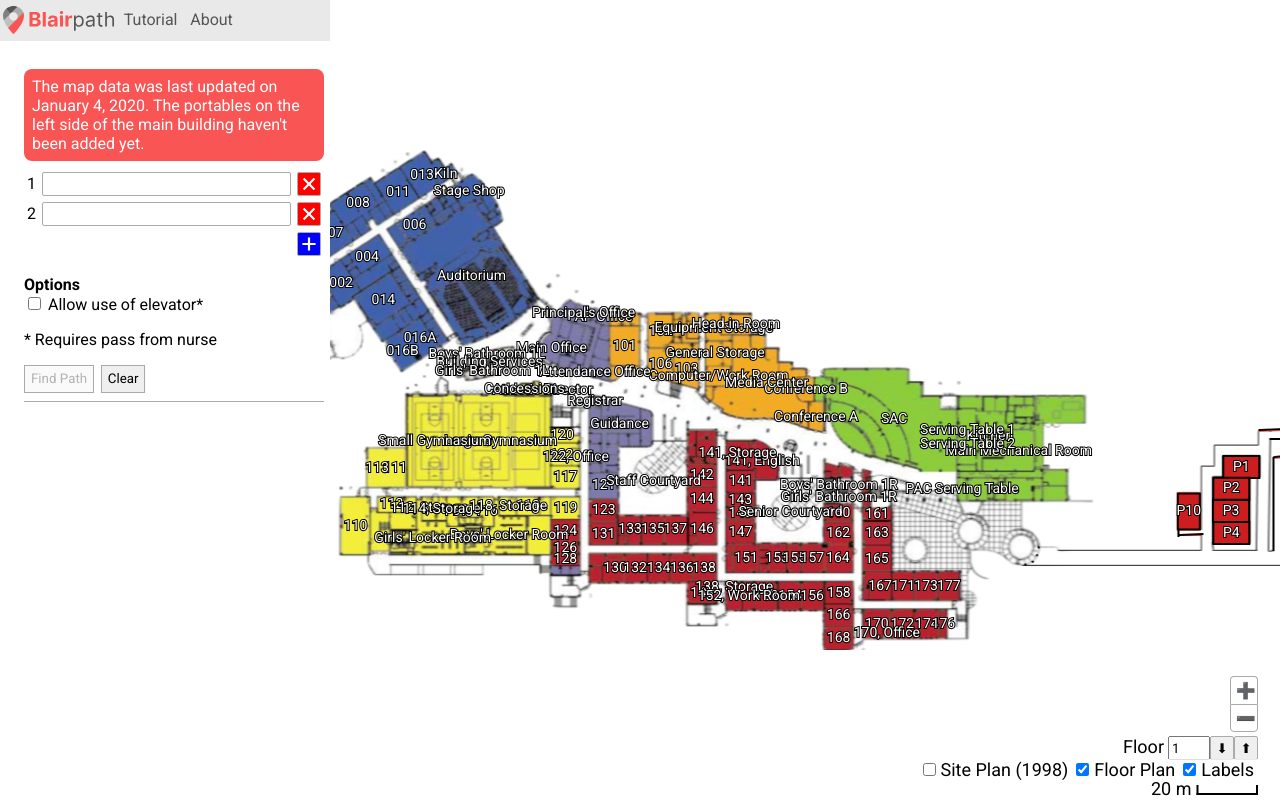
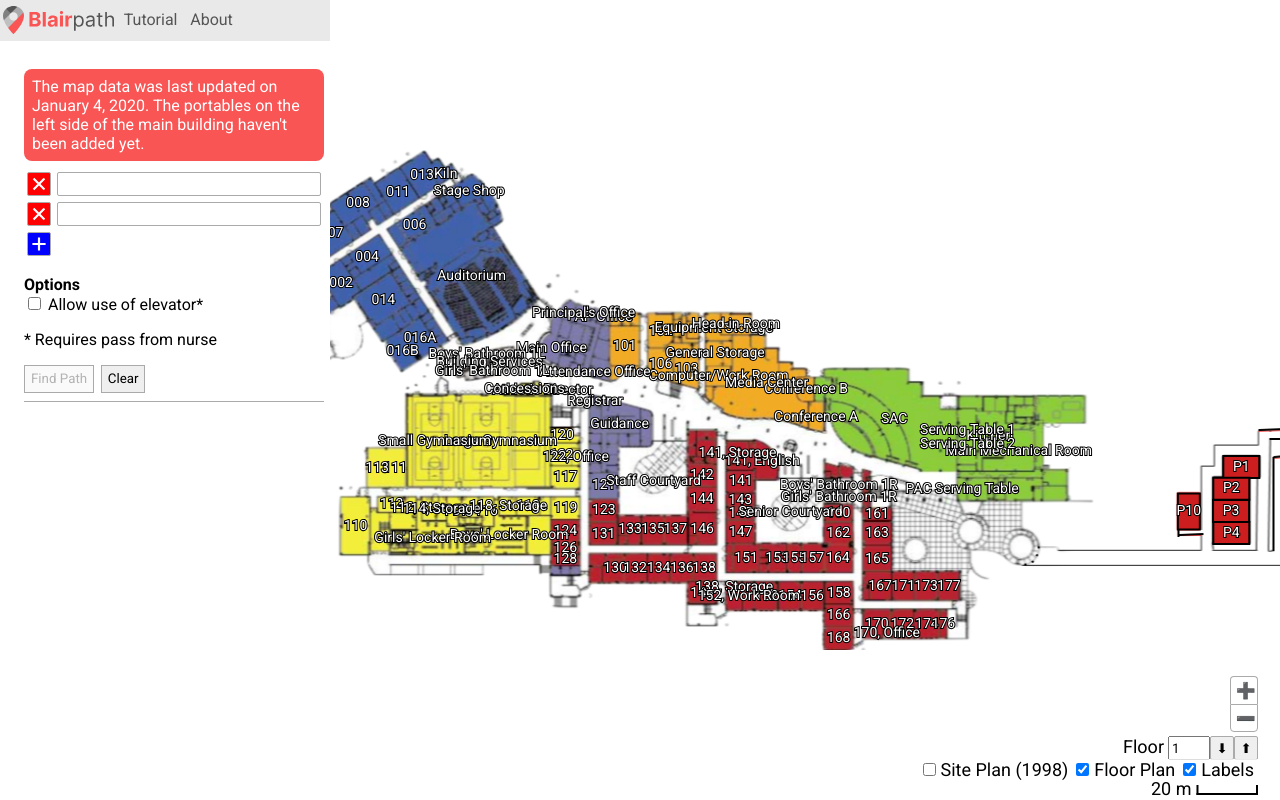
Before and after one commit to spiralsim/blairpath, a Node server app: page / in a window 1280 px wide. Run offline with Node 20, Linux system fonts and the light colour scheme; some libraries are stand-ins or nearby versions.

Commit message:
Move point buttons to left

```diff
--- a/assets/scripts/map-main.js
+++ b/assets/scripts/map-main.js
@@ -217,9 +217,8 @@ function addPoint () {
 	if (!tableLoaded) return;
 	const row = document.createElement("tr"), rowNum = rows.length + 1;
 	row.innerHTML = `<tr>
-		<td>${rowNum}</td>
+		<td><button class="square remove-point" onclick="removePoint(${rowNum})"></button></td>
 		<td style="display: flex"><input type="text" id="point-${rowNum}" value="" class="point-input"></input></td>
-		<td><button class="square remove-point" onclick="removePoint(${rowNum})"></button></td>
 	</tr>`;
 	row.id = "row-" + rowNum;
 	rows.push(row);
--- a/views/pages/map.ejs
+++ b/views/pages/map.ejs
@@ -18,19 +18,16 @@
 
 				<table id="points">
 					<tr id="row-placeholder-1">
-						<td>1</td>
+						<td><button class="square remove-point"></button></td>
 						<td><input type="text" value="" class="point-input" style="background-color: var(--placeholder)" disabled></input></td>
-						<td><button class="square remove-point"></button></td>
 					</tr>
 					<tr id="row-placeholder-2">
-						<td>2</td>
+						<td><button class="square remove-point"></button></td>
 						<td><input type="text" value="" class="point-input" style="background-color: var(--placeholder)" disabled></input></td>
-						<td><button class="square remove-point"></button></td>
 					</tr>
 					<tr id="last">
-						<td style="width: 9px"></td>
+						<td><button class="square add-point" onclick="addPoint()"></button></td>
 						<td style="width: 406px"></td>
-						<td><button class="square add-point" onclick="addPoint()"></button></td>
 					</tr>
 				</table>
 
```
